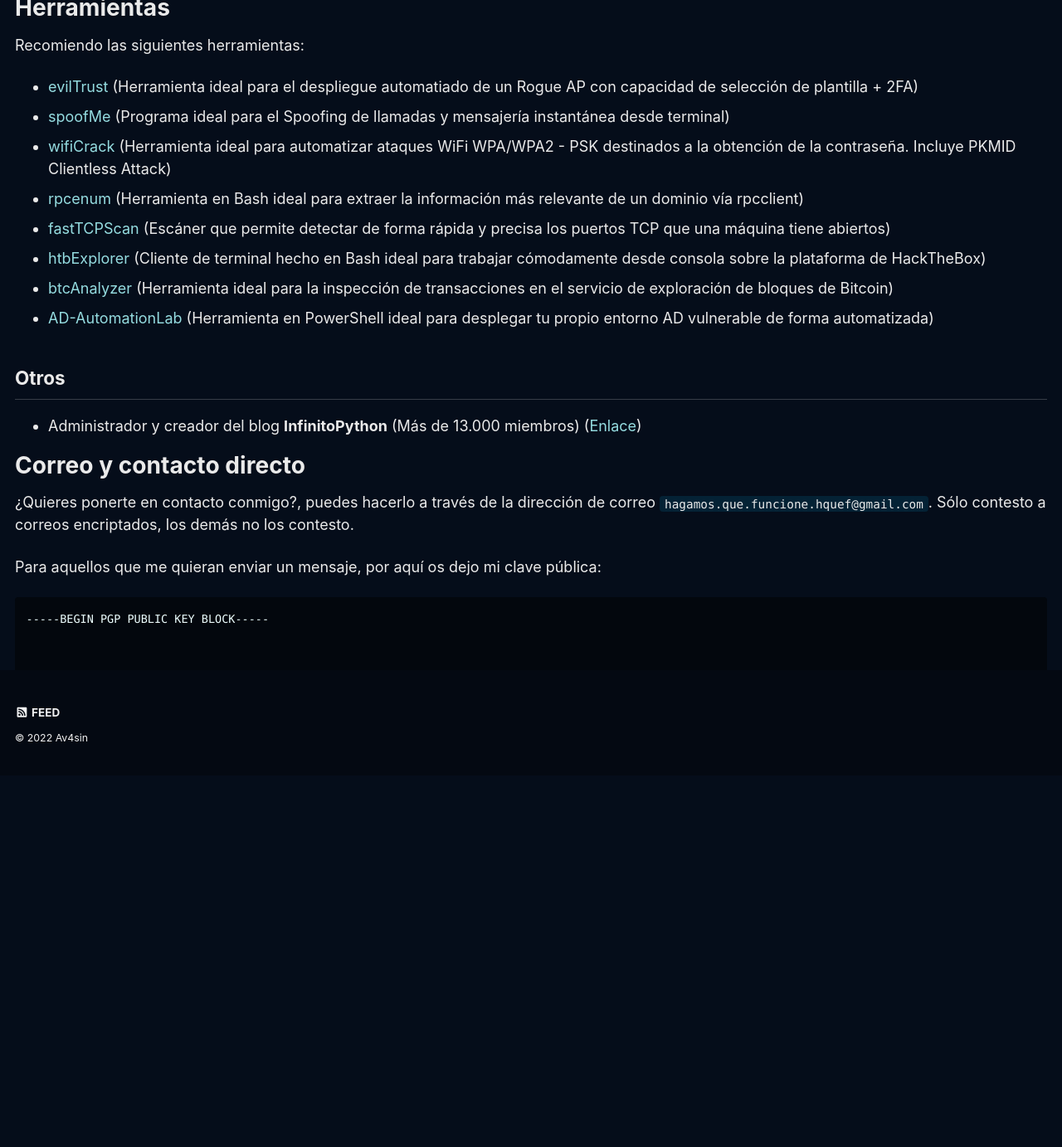
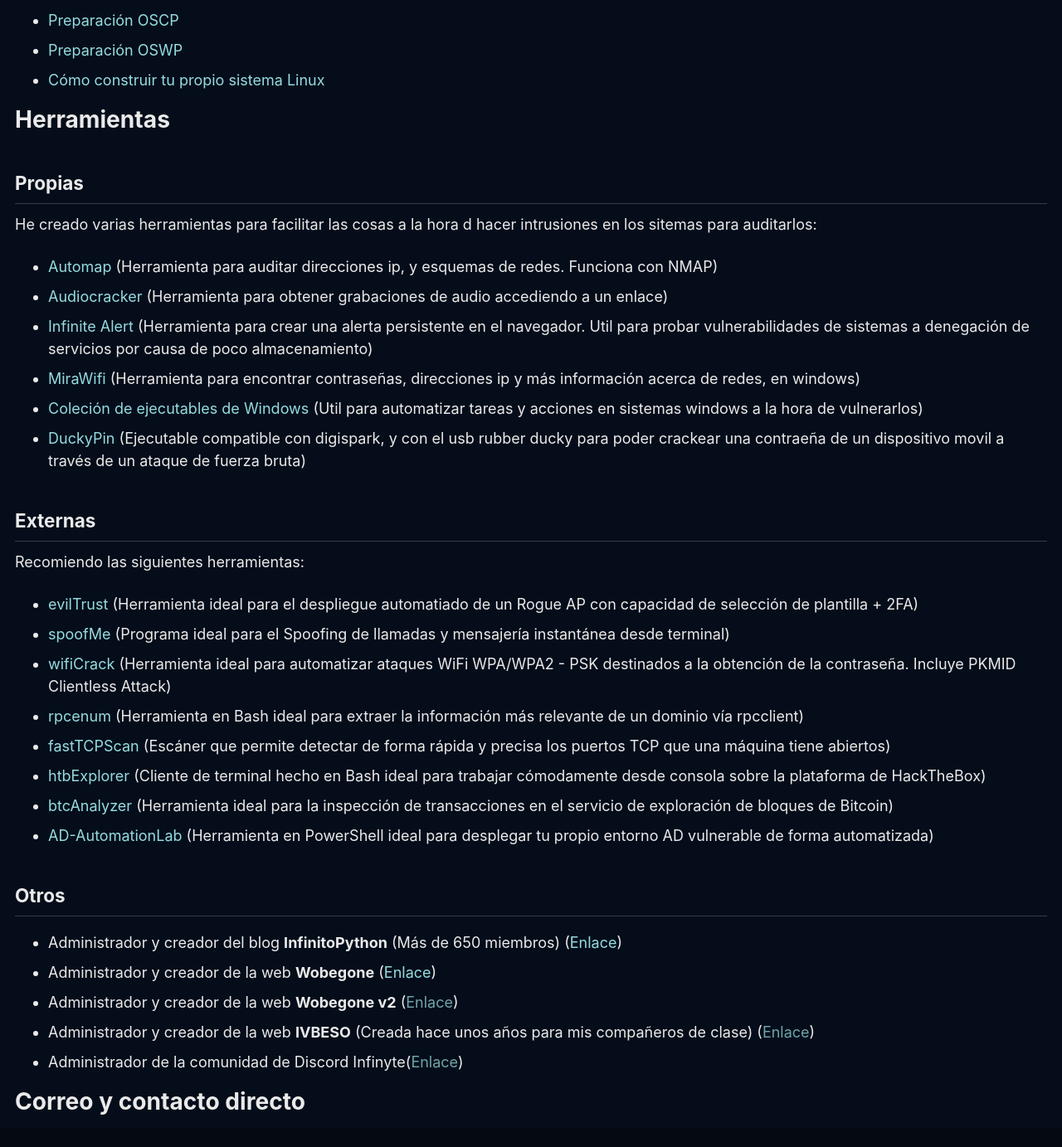
Before and after one commit to wobegone/wobegone.github.io, a Jekyll site: the page built from _pages/about.md, in a window 1280 px wide and 1400 px high, scrolled down 1082 px. Shown: the top 1383 px of the window at 83% size. Built offline with Jekyll 4.4.1, drawn with Linux system fonts in a browser that asks for light colours; cached includes are drawn as plain includes; a script that is not in the unit is left out; before the commit the page ends 2017 px from its top, so only the background shows below that; some of the changed text lies outside the part shown.

Commit message:
Update about.md

````diff
--- a/_pages/about.md
+++ b/_pages/about.md
@@ -2,12 +2,12 @@
 layout: splash
 title: "Información del autor"
 permalink: /about/
-date: 2021-11-28
+date: 2022-02-3
 ---
 
 <br>
 
-Mi nombre es Gonzalo M. (aka **Av4sin**), actualmente estudio y me gustaría compartir mis conocimientos con la comunidad de internet.
+Mi nombre es Gonzalo M. (aka **Av4sin**), actualmente estudio y me gustaría compartir mis conocimientos con la comunidad de internet. Soy un chico que en 6º de primaria comencé a ir a clases de robótica en el colegio como extraescolar. Allí, conocí a la persona que inspiró mi futuro. Jorge, el profesor que en aquella época impartía esas clases, estba acabando de estudiar telecomunicaciones, ingeniería que había estudiado tras acabar ingeniería informática. El, me enseño unos pocos básicos, con 14 años, me dí cuenta de que un hobbie que me encantaba, la ciberseguridad podía desrrollarse como un trabajo en el futuro, así que me empece a interesar mucho en el tema, comencé a leer libros, hacer cursos y ver millones de videos en la plataforma youtube.
 
 Estas son las certificaciones de las que me gustaría disponer:
 
@@ -100,6 +100,18 @@ Estos son los exploits que hasta la fecha de hoy tengo registrados:
 - Entrevista en HackBySecurity: [Ver entrevista](https://www.hackbysecurity.com/entrevista/marcelo-vazquez)
 -->
 # Herramientas
+
+## Propias
+He creado varias herramientas para facilitar las cosas a la hora d hacer intrusiones en los sitemas para auditarlos:
+
+- [Automap](https://github.com/wobegone/Automap) (Herramienta para auditar direcciones ip, y esquemas de redes. Funciona con NMAP)
+- [Audiocracker](https://github.com/wobegone/audiocracker) (Herramienta para obtener grabaciones de audio accediendo a un enlace)
+- [Infinite Alert](https://github.com/wobegone/infinite_alert) (Herramienta para crear una alerta persistente en el navegador. Util para probar vulnerabilidades de sistemas a denegación de servicios por causa de poco almacenamiento)
+- [MiraWifi](https://github.com/wobegone/Mirawifi) (Herramienta para encontrar contraseñas, direcciones ip y más información acerca de redes, en windows)
+- [Coleción de ejecutables de Windows](https://github.com/wobegone/Windows) (Util para automatizar tareas y acciones en sistemas windows a la hora de vulnerarlos)
+- [DuckyPin](https://github.com/wobegone/DuckyPin) (Ejecutable  compatible con digispark, y con el usb rubber ducky para poder crackear una contraeña de un dispositivo movil a través de un ataque de fuerza bruta)
+
+## Externas
 Recomiendo las siguientes herramientas:
 
 - [evilTrust](https://github.com/s4vitar/evilTrust) (Herramienta ideal para el despliegue automatiado de un Rogue AP con capacidad de selección de plantilla + 2FA)
@@ -129,19 +141,15 @@ Asistente en los siguientes eventos de ciberseguridad:
 
 ## Otros
 
-- Administrador y creador del blog **InfinitoPython** (Más de 13.000 miembros) ([Enlace](https://infinitopython.blogspot.com))
+- Administrador y creador del blog **InfinitoPython** (Más de 650 miembros) ([Enlace](https://infinitopython.blogspot.com))
+- Administrador y creador de la web **Wobegone** ([Enlace](https://wobegone.github.io))
+- Administrador y creador de la web **Wobegone v2** ([Enlace]())
+- Administrador y creador de la web **IVBESO** (Creada hace unos años para mis compañeros de clase) ([Enlace]())
+- Administrador de la comunidad de Discord Infinyte([Enlace]())
 
 # Correo y contacto directo
 
-¿Quieres ponerte en contacto conmigo?, puedes hacerlo a través de la dirección de correo `hagamos.que.funcione.hquef@gmail.com`. Sólo contesto a correos encriptados, los demás no los contesto.
+¿Quieres ponerte en contacto conmigo?, puedes hacerlo a través de la dirección de correo `hagamos.que.funcione.hquef@gmail.com`
+o `infinitopython@tech-center.com`.
 
-Para aquellos que me quieran enviar un mensaje, por aquí os dejo mi clave pública:
-
-```
------BEGIN PGP PUBLIC KEY BLOCK-----
-
-
------END PGP PUBLIC KEY BLOCK-----
-```
-
-No olvidéis de pasarme vuestra clave pública en el propio correo que me enviéis, de lo contrario no lo contestaré de vuelta. Os recomiendo usar el plugin **Enigmail** desde **Thunderbird** para gestionar cómodamente las claves.
+Os recomiendo usar el plugin **Enigmail** desde **Thunderbird** para gestionar cómodamente las claves públicas.
````
